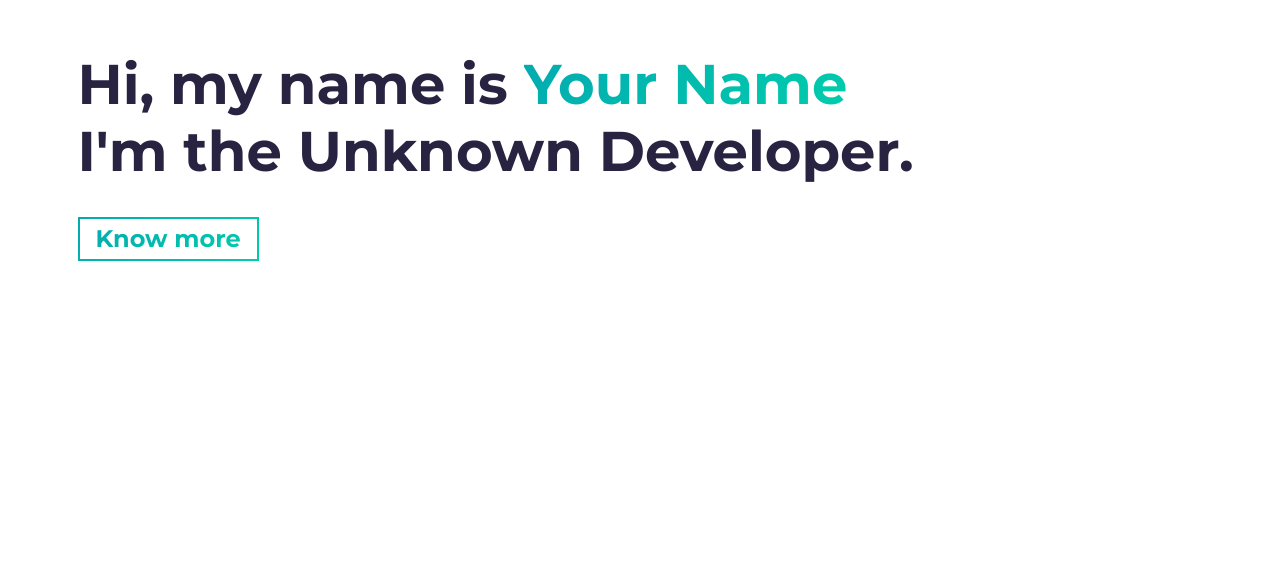
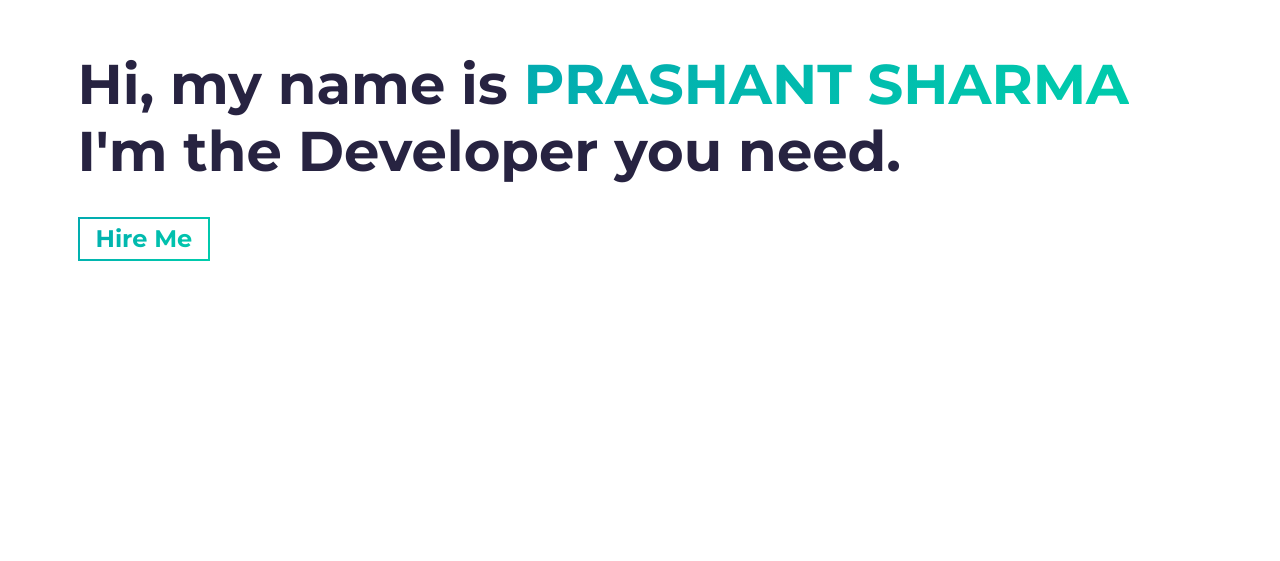
Before and after one commit to wolf-dagger/My-PortFolio, a website built with Parcel: page src/index.html in a window 1280 px wide. Shown: the part 239-800 px from the top of the page. Built offline with nearby package versions, Linux system fonts and the light colour scheme.

Commit message:
Added my photo and name

```diff
--- a/src/index.html
+++ b/src/index.html
@@ -18,7 +18,7 @@
     <link rel="shortcut icon" type="image/png" href="assets/favicon.png" />
 
     <!-- Todo: put here your site title -->
-    <title>[Your name here] | Developer</title>
+    <title>PRASHANT SHARMA | Developer</title>
     <!-- Todo: add some coding keywords below - e.g: (javascript, yourusername, etc) -->
     <meta name="keywords" content="[username], [name], skill" />
     <!-- Todo: improve your SEO by adding a small description of you -->
@@ -46,13 +46,13 @@
     <section id="hero" class="jumbotron">
       <div class="container">
         <h1 class="hero-title load-hidden">
-          Hi, my name is <span class="text-color-main">Your Name</span>
+          Hi, my name is <span class="text-color-main">PRASHANT SHARMA</span>
           <br />
-          I'm the Unknown Developer.
+          I'm the Developer you need.
         </h1>
         <p class="hero-cta load-hidden">
           <a rel="noreferrer" class="cta-btn cta-btn--hero" href="#about"
-            >Know more</a
+            >Hire Me</a
           >
         </p>
       </div>
```
Also changed, not shown: 2 other files.
